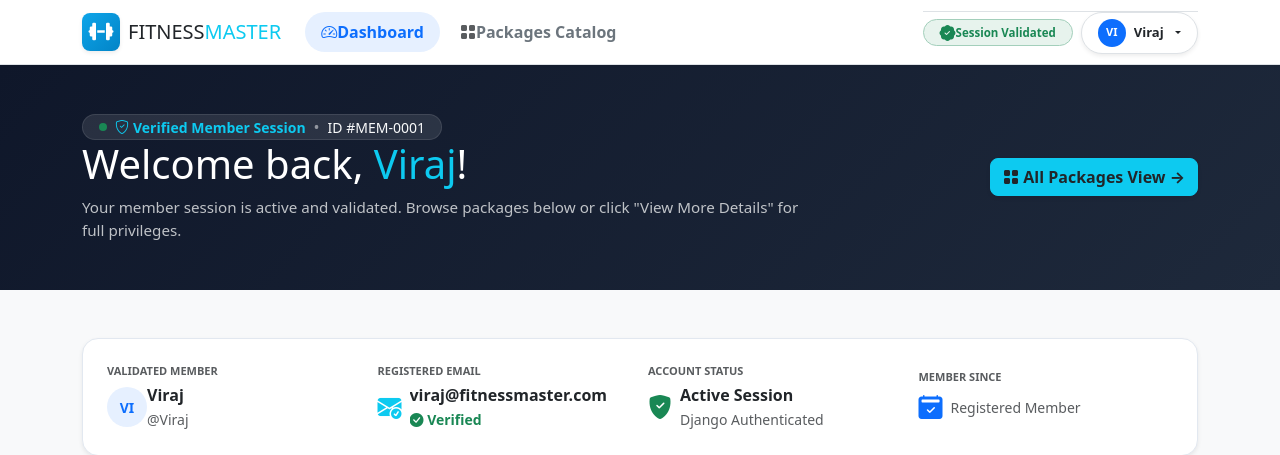
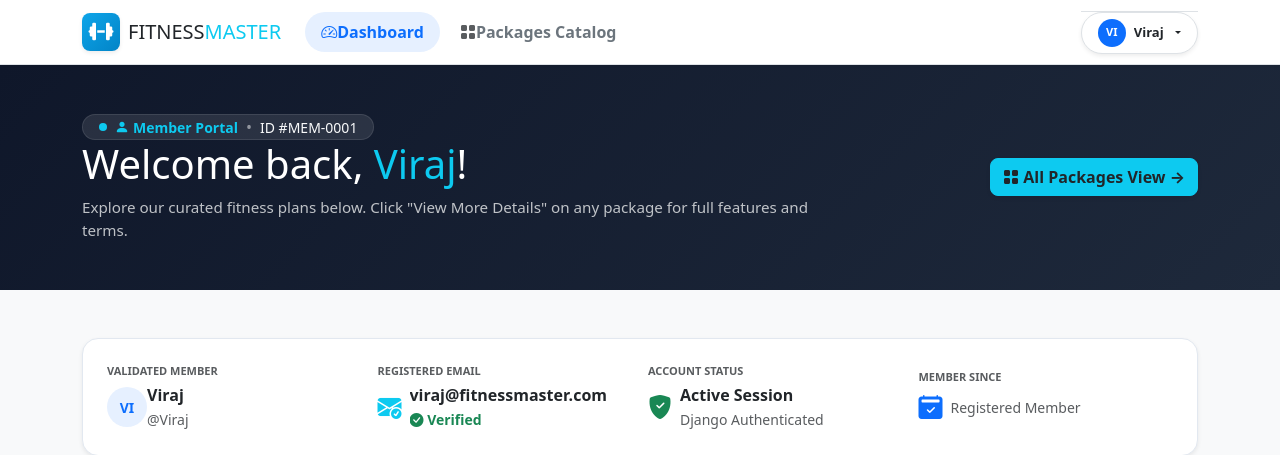
Before and after one commit to virudobariya24/Fitness_Master, a Django app: template templates/accounts/user_dashboard.html in a window 1280 px wide. Shown: the top 455 px of the page. Run offline with Django 5.2, Linux system fonts and the light colour scheme; the template is opened without the code that fills it: values that come from a table or form of the project are taken from there, others are empty; a user stored in the database is signed in; data comes from the database, SQL or seed files in the repository.

Commit message:
Remove Session Validated badge from member dashboard header and hero banner

```diff
--- a/templates/accounts/user_dashboard.html
+++ b/templates/accounts/user_dashboard.html
@@ -42,14 +42,8 @@
           </li>
         </ul>
 
-        <!-- Right Side: Session Validation & Profile Dropdown -->
+        <!-- Right Side: Member Profile Dropdown -->
         <div class="d-flex flex-wrap align-items-center gap-2 pt-2 pt-lg-0 border-top border-lg-0">
-
-          <!-- Session Validation Status Badge -->
-          <span class="badge bg-success bg-opacity-10 text-success border border-success-subtle fw-bold px-3 py-1.5 rounded-pill d-inline-flex align-items-center gap-1.5" style="font-size: 11.5px;">
-            <i class="bi bi-patch-check-fill text-success fs-6"></i>
-            <span>Session Validated</span>
-          </span>
 
           <!-- Member Profile Dropdown Menu -->
           <div class="dropdown">
@@ -109,8 +103,8 @@
       <div class="row align-items-center g-3">
         <div class="col-lg-8">
           <div class="d-inline-flex align-items-center gap-2 px-3 py-1.5 rounded-pill bg-white bg-opacity-10 border border-white border-opacity-10 mb-2.5">
-            <span class="badge rounded-circle p-1 bg-success d-inline-block" style="width: 8px; height: 8px;"></span>
-            <span class="text-info fw-bold small"><i class="bi bi-shield-check me-1"></i>Verified Member Session</span>
+            <span class="badge rounded-circle p-1 bg-info d-inline-block" style="width: 8px; height: 8px;"></span>
+            <span class="text-info fw-bold small"><i class="bi bi-person-fill me-1"></i>Member Portal</span>
             <span class="text-light opacity-50">&bull;</span>
             <span class="text-light small fw-medium">ID #MEM-{{ user.id|stringformat:"04d" }}</span>
           </div>
@@ -118,7 +112,7 @@
             Welcome back, <span class="text-info">{{ user.name|default:user.username }}</span>!
           </h1>
           <p class="text-light text-opacity-75 mb-0" style="font-size: 0.95rem;">
-            Your member session is active and validated. Browse packages below or click "View More Details" for full privileges.
+            Explore our curated fitness plans below. Click "View More Details" on any package for full features and terms.
           </p>
         </div>
         <div class="col-lg-4 text-lg-end">
```
